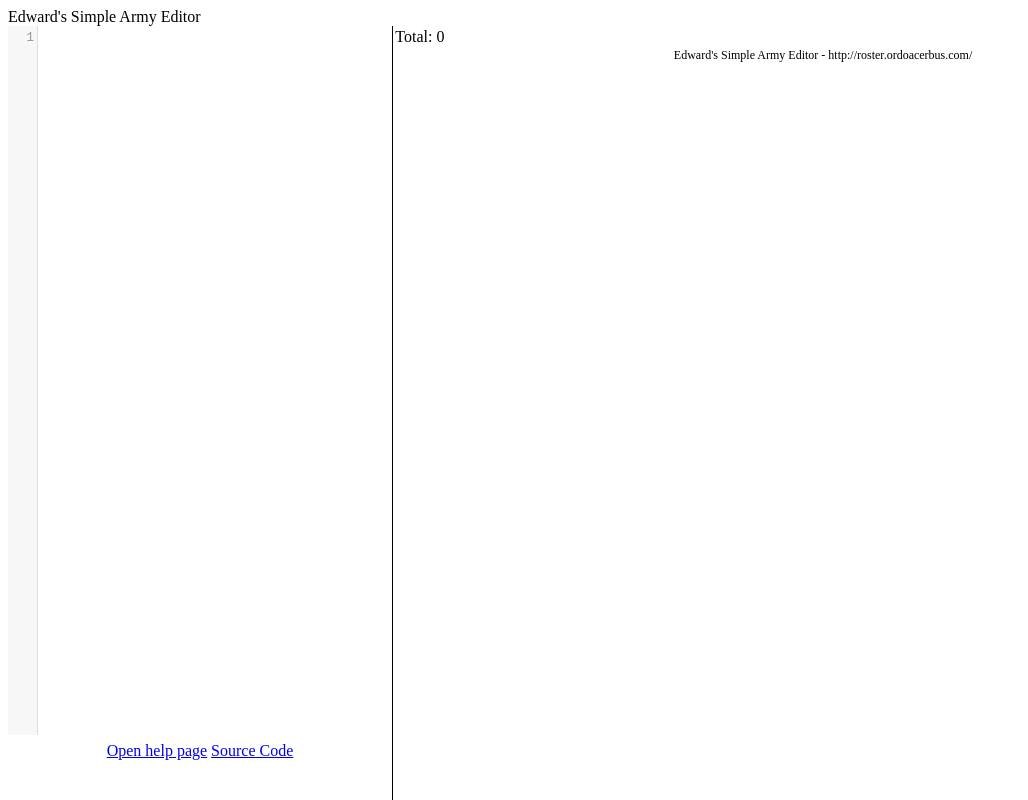
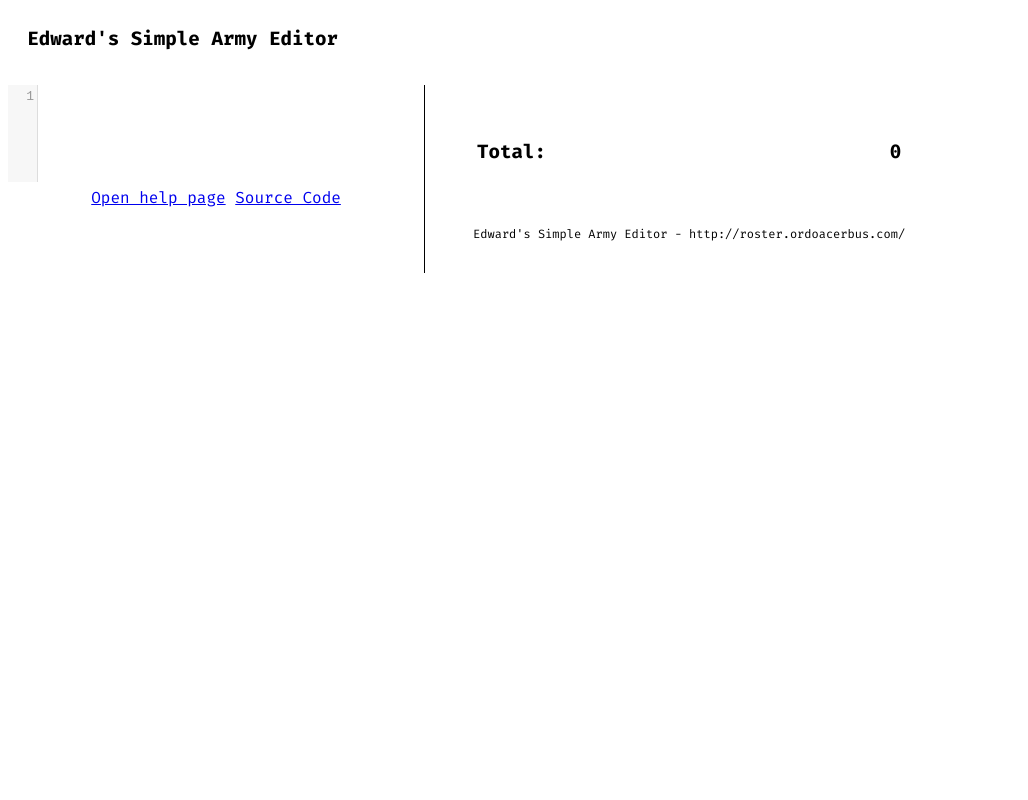
Before and after one commit to edward3h/simple_army_editor, a plain HTML site: page index.html in a window 1280 px wide. Shown: the whole page, without its empty margins (0-1028 px from the left). Drawn offline with nearby package versions, Linux system fonts and the light colour scheme.

Commit message:
Add in CSS Grid!
I've been working on some stuff recently to better understand css grid
and this seems like a decent application for it.

Changes:
- Make the whole page a 3 column grid
- the first column will contain the code mirror source at 33% page width
- Second will have the formatted output and totals calculated on the
  right side
- Third is a free space that can be flexed into when the input from the
  code mirror gets large
- Update the Print view to also include font changes and avoid the
  source from the code mirror updates

```diff
--- a/styles.css
+++ b/styles.css
@@ -1,13 +1,25 @@
 div#main {
-  font-family: serif;
+  font-family: 'Fira Mono', monospace;
+  display: grid;
+  grid-template-columns: 33% auto 1fr;
+  grid-template-rows: auto;
+  column-gap: 1em;
+  row-gap: 1em;
+}
+
+#sidebar-title {
+  grid-row-start: 1;
+  grid-column-end: span 1;
+  padding: 1em;
+  font-weight: bold;
+  font-size: larger;
 }
 
 #sidebar {
-  width: 30%;
-  height: 100%;
-  float: left;
+  grid-row-start: 2;
+  grid-column-start: 1;
+  grid-column-end: span 1;
   border-right: solid thin black;
-  position: fixed;
 }
 
 .CodeMirror {
@@ -15,15 +27,18 @@ div#main {
 }
 
 #help {
+  grid-row-start: 2;
+  grid-row-end: 1;
   line-height: 2em;
   text-align: center;
 }
 
 #result {
-  width: 68%;
-  float: right;
-  height: auto;
-  padding-right: 1.2em;
+  padding: 2em;
+  grid-column-start: 2;
+  grid-column-end: span 1;
+  grid-row-start: 2;
+  align-self: start;
 }
 
 .drop1 {
@@ -31,23 +46,40 @@ div#main {
 }
 
 .row {
-  padding: 2px;
+  padding: 0.2em;
 }
 
 .unit {
-  font-size: 16px;
+  font-size: smaller;
 }
 
 .category {
-  font-size: 18px;
+  font-size: 15px;
 }
 
 .detachment {
-  font-size: 20px;
+  font-size: larger;
 }
 
 .category, .unit, .option {
   margin-left: 1.4em;
+}
+
+.sumtotal {
+  font-weight: bold;
+  font-size: larger;
+}
+
+.total {
+  float: right;
+  font-weight: bold;
+  margin-left: 2em;
+}
+
+.totalrow {
+  font-weight: bold;
+  font-size: larger;
+  margin-top: 1em;
 }
 
 .unit, .totalrow {
@@ -84,10 +116,6 @@ div#main {
   text-align: right;
 }
 
-.totalrow {
-  margin-right: 4px;
-}
-
 .annotation {
   font-style: italic;
 }
@@ -95,10 +123,21 @@ div#main {
 .footer {
   font-size: 12px;
   text-align: center;
+  margin-top: 5em;
+  grid-column-start: 2;
+  grid-column-end: span 1;
+  grid-row-start: 3;
+  grid-row-end: span 1;
 }
 
 @media print {
+  div#main {
+    display: inline;
+  }
   #sidebar {
+    display: none;
+  }
+  #sidebar-title {
     display: none;
   }
   #result {
```
